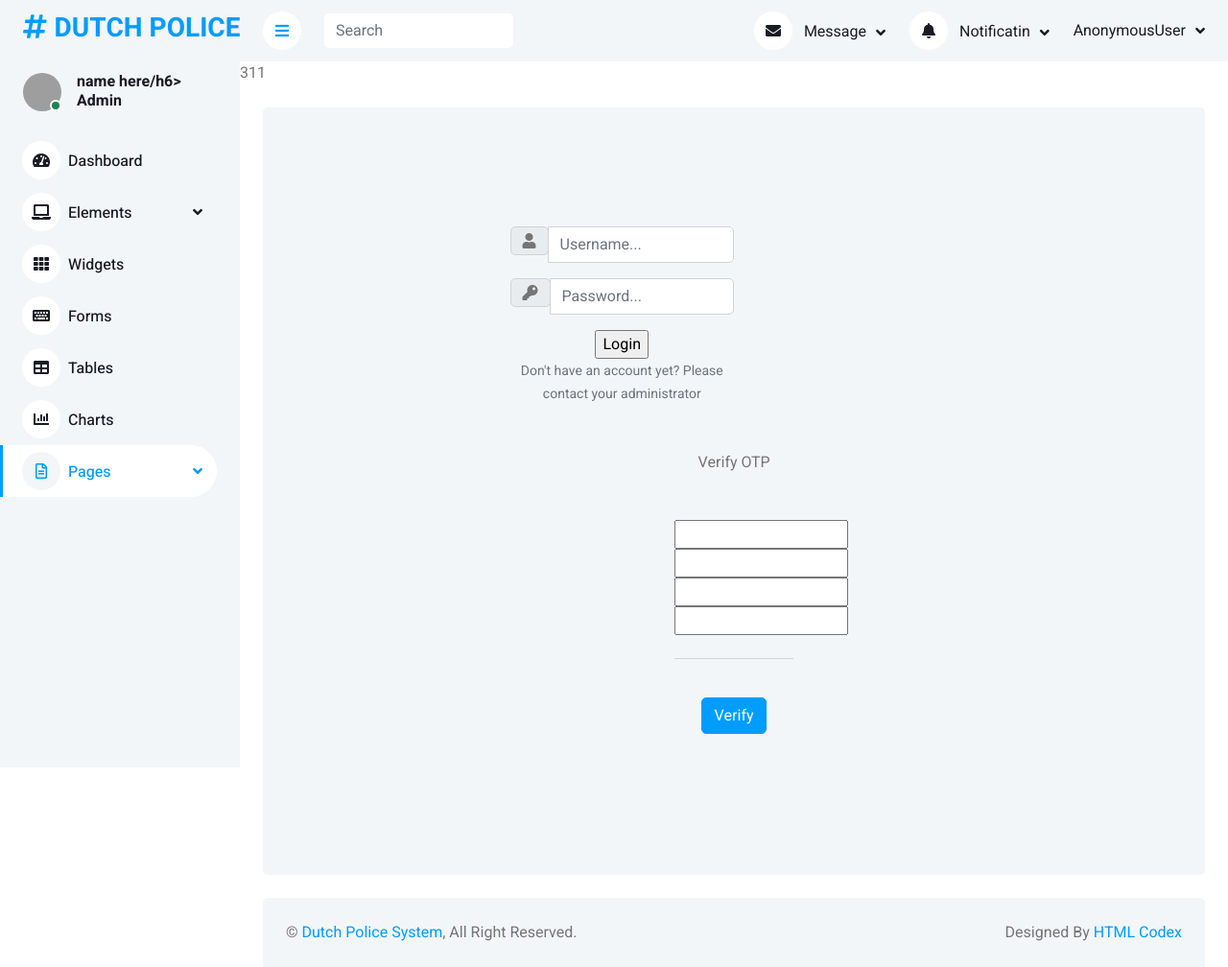
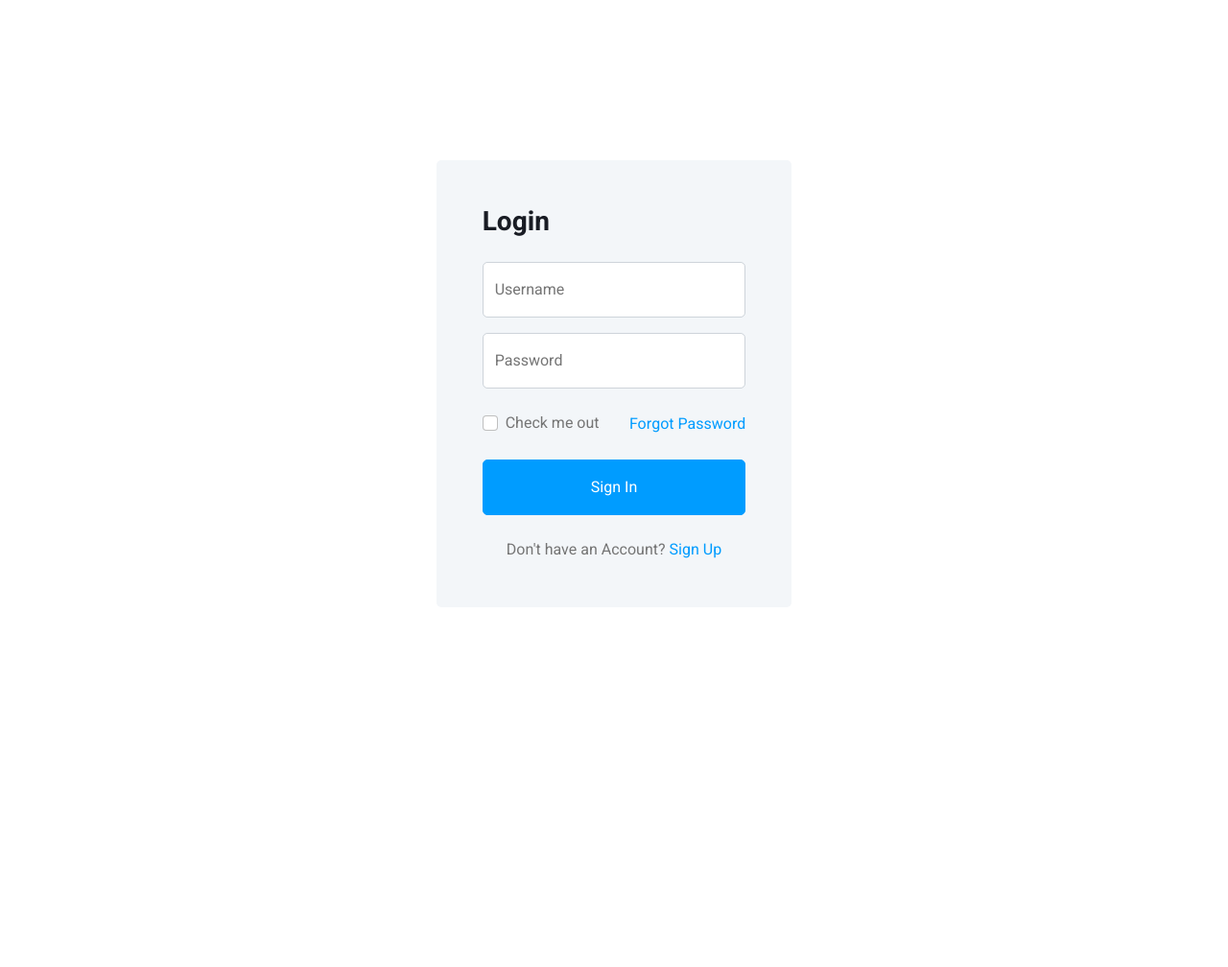
Before and after one commit to sahib015/DutchPoliceInternetForensics, a Django app: page /government/login in a window 1280 px wide. Shown: the whole page at 96% size. After the commit the page ends 582 px from the top, so only its background shows below. Run offline with Django 4.2, Linux system fonts and the light colour scheme; some libraries are stand-ins or nearby versions; grey boxes are pictures that could not be loaded.

Commit message:
login page modified
The login page modified

```diff
--- a/DutchPoliceSystem/templates/base.html
+++ b/DutchPoliceSystem/templates/base.html
@@ -58,7 +58,7 @@
                         <div class="bg-success rounded-circle border border-2 border-white position-absolute end-0 bottom-0 p-1"></div>
                     </div>
                     <div class="ms-3">
-                        <h6 class="mb-0">name here/h6>
+                        <h6 class="mb-0">name here</h6>
                         <span>Admin</span>
                     </div>
                 </div>
@@ -176,7 +176,7 @@
                         <div class="dropdown-menu dropdown-menu-end bg-light border-0 rounded-0 rounded-bottom m-0">
                             <a href="#" class="dropdown-item">My Profile</a>
                             <a href="#" class="dropdown-item">Settings</a>
-                            <a href="#" class="dropdown-item">Log Out</a>
+                            <a href="{% url 'logout' %" class="dropdown-item">Log Out</a>
                         </div>
                     </div>
                 </div>
@@ -191,7 +191,7 @@
                   <div class="alert alert-{{message.tags}}">{{message}}</div>
                 {% endfor %}
               {% endif %}
-            </div>311
+            </div>
             <div class="container-fluid pt-4 px-4">
                 <div class="row vh-100 bg-light rounded align-items-center justify-content-center mx-0">
                     <div class="col-md-6 text-center">
--- a/DutchPoliceSystem/templates/policeUsers/login.html
+++ b/DutchPoliceSystem/templates/policeUsers/login.html
@@ -1,62 +1,96 @@
+<!DOCTYPE html>
+{% load static %}
+<html lang="en">
 
-{% extends 'base.html' %}
+<head>
+    <meta charset="utf-8">
+    <title>DASHMIN - Bootstrap Admin Template</title>
+    <meta content="width=device-width, initial-scale=1.0" name="viewport">
+    <meta content="" name="keywords">
+    <meta content="" name="description">
 
-{% load static %}
+    <!-- Favicon -->
+    <link href="img/favicon.ico" rel="icon">
 
-{% block heading %}
-    <h2>Login</h2>
-{% endblock heading %}
+    <!-- Google Web Fonts -->
+    <link rel="preconnect" href="https://fonts.googleapis.com">
+    <link rel="preconnect" href="https://fonts.gstatic.com" crossorigin>
+    <link href="https://fonts.googleapis.com/css2?family=Heebo:wght@400;500;600;700&display=swap" rel="stylesheet">
 
-{% block content %}
+    <!-- Icon Font Stylesheet -->
+    <link href="https://cdnjs.cloudflare.com/ajax/libs/font-awesome/5.10.0/css/all.min.css" rel="stylesheet">
+    <link href="https://cdn.jsdelivr.net/npm/bootstrap-icons@1.4.1/font/bootstrap-icons.css" rel="stylesheet">
+
+    <!-- Libraries Stylesheet
+    <link href="lib/owlcarousel/assets/owl.carousel.min.css" rel="stylesheet">
+    <link href="lib/tempusdominus/css/tempusdominus-bootstrap-4.min.css" rel="stylesheet" />-->
+
+    <!-- Customized Bootstrap Stylesheet -->
+    <link href="{% static 'policeDashboard/css/bootstrap.min.css' %}" rel="stylesheet">
+
+    <!-- Template Stylesheet -->
+    <link href="{% static 'policeDashboard/css/style.css' %}" rel="stylesheet">
+</head>
+
+<body>
+    <div class="container-xxl position-relative bg-white d-flex p-0">
+        <!-- Spinner Start -->
+        <div id="spinner" class="show bg-white position-fixed translate-middle w-100 vh-100 top-50 start-50 d-flex align-items-center justify-content-center">
+            <div class="spinner-border text-primary" style="width: 3rem; height: 3rem;" role="status">
+                <span class="sr-only">Loading...</span>
+            </div>
+        </div>
+        <!-- Spinner End -->
 
 
-    <form class="col-sm-6" action="" method="POST">
+        <!-- Sign In Start -->
+        <div class="container-fluid">
+            <div class="row h-100 align-items-center justify-content-center" style="min-height: 100vh;">
+                <div class="col-12 col-sm-8 col-md-6 col-lg-5 col-xl-4">
+                    <div class="bg-light rounded p-4 p-sm-5 my-4 mx-3">
+                        <div class="d-flex align-items-center justify-content-between mb-3">
+                            <h3>Login</h3>
+                        </div>
+                        <form  action="" method="POST">
                           {% csrf_token %}
-        <div class="input-group mb-3">
-            <div class="input-group-append">
-                <span class="input-group-text"><i class="fas fa-user"></i></span>
+                          <div class="form-floating mb-3">
+                            <input type="text" class="form-control" id="floatingInput" placeholder="Username..." name="username">
+                            <label for="floatingInput">Username</label>
                           </div>
-            <input type="text" name="username" placeholder="Username..." class="form-control">
+                          <div class="form-floating mb-4">
+                            <input type="password" class="form-control" id="floatingPassword" placeholder="Password" name="password">
+                            <label for="floatingPassword">Password</label>
                           </div>
-        <div class="input-group mb-2">
-            <div class="input-group-append">
-                <span class="input-group-text"><i class="fas fa-key"></i></span>
+                          <div class="d-flex align-items-center justify-content-between mb-4">
+                            <div class="form-check">
+                                <input type="checkbox" class="form-check-input" id="exampleCheck1">
+                                <label class="form-check-label" for="exampleCheck1">Check me out</label>
                             </div>
-                <input type="password" name="password" placeholder="Password..." class="form-control" >
+                            <a href="">Forgot Password</a>
                           </div>
-
-            <div class="d-flex justify-content-center mt-3 login_container">
-                 <input class="btn-solid-sm" type="submit" value="Login">
-               </div>
-        <div class="form-group">
-
-            <small class="text-muted ml-3" >Don't have an account yet? Please contact your administrator</small>
-        </div>
+                          <button type="submit" class="btn btn-primary py-3 w-100 mb-4">Sign In</button>
+                          <p class="text-center mb-0">Don't have an Account? <a href="">Sign Up</a></p>
                         </form>
-
-    <!--verify OTP popup modal -->
-    <div class="container">
-        <div class="row justify-content-md-center">
-            <div class="col-md-4 text-center">
-              <div class="row">
-                <div class="col-sm-12 mt-5 bgWhite">
-                  <div class="title">
-                    Verify OTP
-                  </div>
-
-                  <form action="" class="mt-5">
-                    <input class="otp" type="text" oninput='digitValidate(this)' onkeyup='tabChange(1)' maxlength=1 >
-                    <input class="otp" type="text" oninput='digitValidate(this)' onkeyup='tabChange(2)' maxlength=1 >
-                    <input class="otp" type="text" oninput='digitValidate(this)' onkeyup='tabChange(3)' maxlength=1 >
-                    <input class="otp" type="text" oninput='digitValidate(this)'onkeyup='tabChange(4)' maxlength=1 >
-                  </form>
-                  <hr class="mt-4">
-                  <button class='btn btn-primary btn-block mt-4 mb-4 customBtn'>Verify</button>
                     </div>
                 </div>
             </div>
         </div>
+        <!-- Sign In End -->
     </div>
-    <!--end of verify OTP popup modal-->
 
-{% endblock %}
+     <!-- JavaScript Libraries -->
+     <script src="https://code.jquery.com/jquery-3.4.1.min.js"></script>
+     <script src="https://cdn.jsdelivr.net/npm/bootstrap@5.0.0/dist/js/bootstrap.bundle.min.js"></script>
+     <script src="{% static 'policeDashboard/lib/chart/chart.min.js' %}"></script>
+     <script src="{% static 'policeDashboard/lib/easing/easing.min.js' %}"></script>
+     <script src="{% static 'policeDashboard/lib/waypoints/waypoints.min.js' %}"></script>
+     <script src="{% static 'policeDashboard/lib/owlcarousel/owl.carousel.min.js' %}"></script>
+     <script src="{% static 'policeDashboard/lib/tempusdominus/js/moment.min.js' %}"></script>
+     <script src="{% static 'policeDashboard/lib/tempusdominus/js/moment-timezone.min.js' %}"></script>
+     <script src="{% static 'policeDashboard/lib/tempusdominus/js/tempusdominus-bootstrap-4.min.js' %}"></script>
+
+     <!-- Template Javascript -->
+     <script src="{% static 'policeDashboard/js/main.js' %}"></script>
+</body>
+
+</html>
```
Also changed, not shown: DutchPoliceSystem/dutchPoliceSystemDb.sqlite3. Lines whose indentation alone changed are shown as unchanged.
